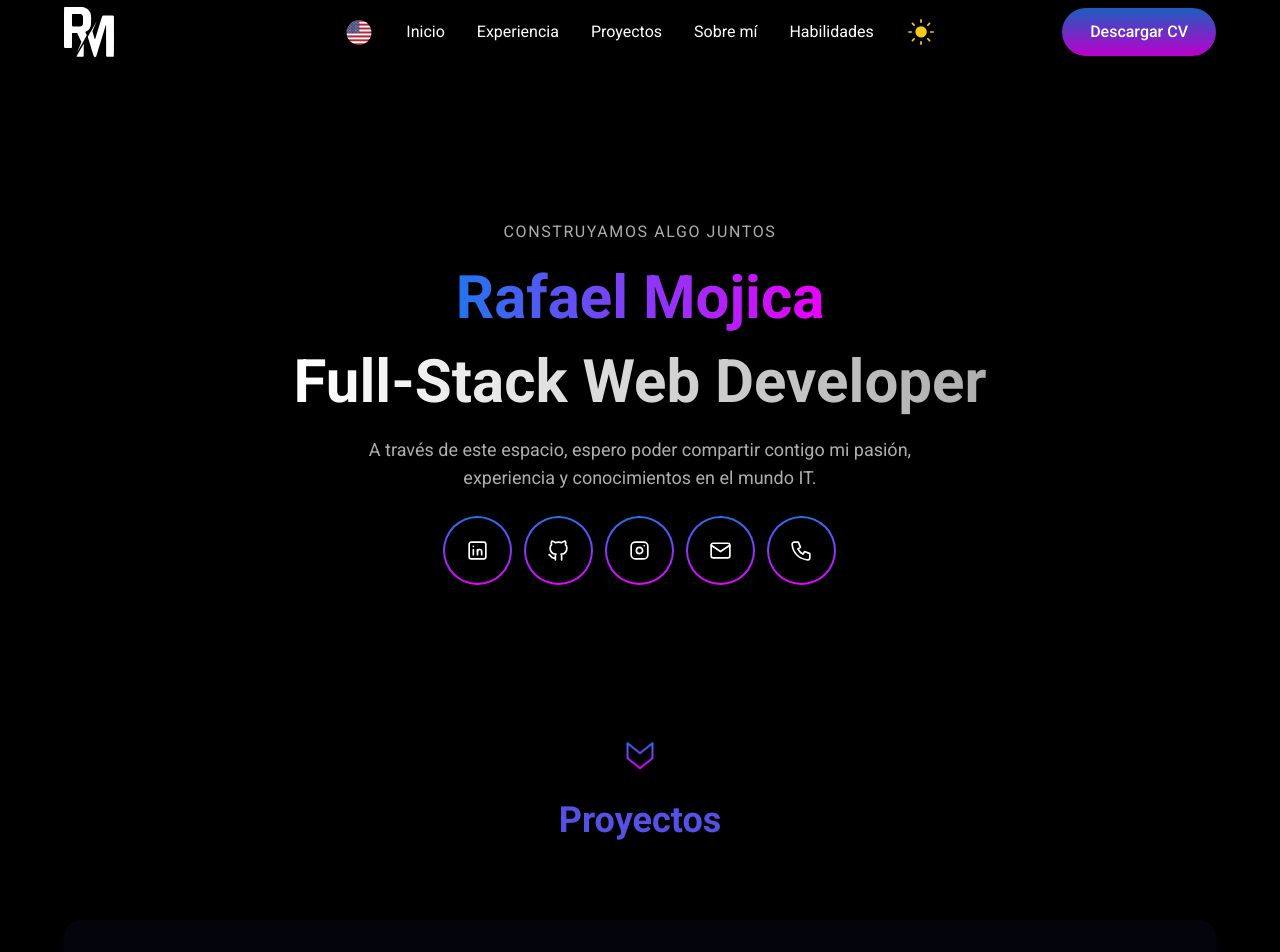
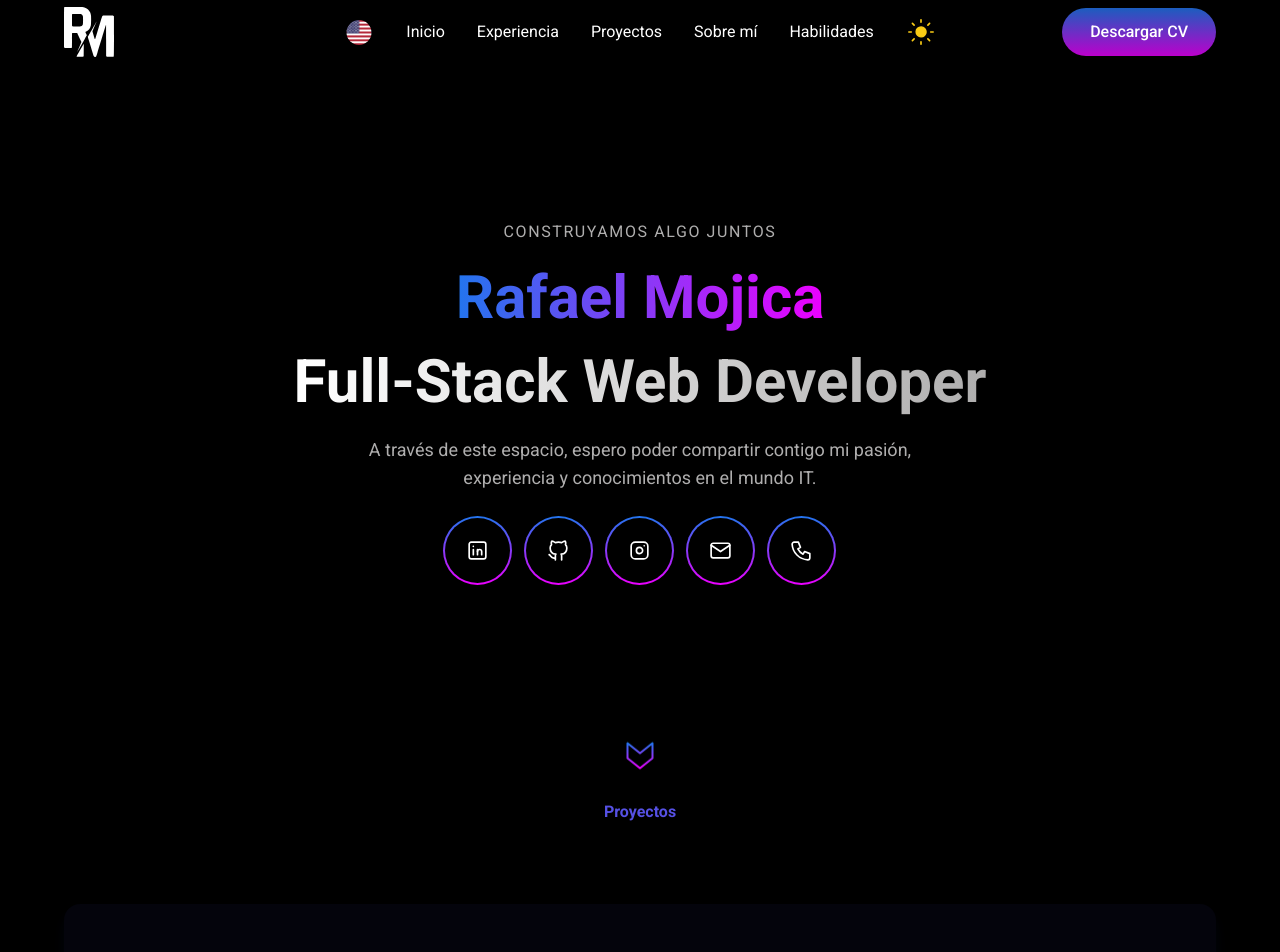
Before and after one commit to RafaMojica/Portfolio-Rafael-Mojica, a Next.js app: page / in a window 1280 px wide. Shown: the top 952 px of the page. Built offline with nearby package versions, Linux system fonts and the light colour scheme.

Commit message:
fix: delete style h2

```diff
--- a/src/app/globals.css
+++ b/src/app/globals.css
@@ -17,12 +17,6 @@ html {
   text-dSecondary before:bg-dGradientPrimary hover:text-dGradientPrimary;
 }
 
-@layer base {
-  h2 {
-    @apply text-3xl sm:text-4xl;
-  }
-}
-
 @media (prefers-reduced-motion: reduce) {
   html {
     scroll-behavior: auto;
```
